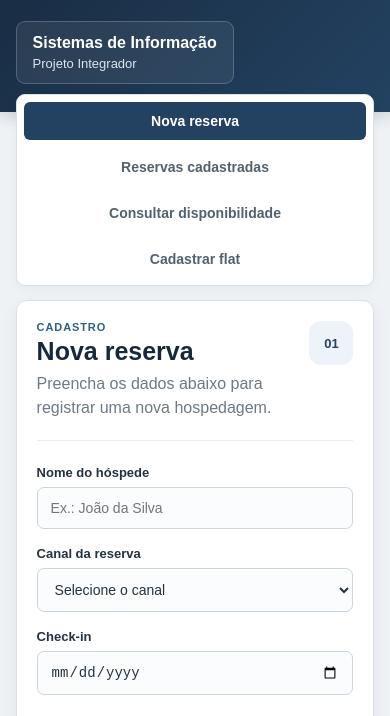
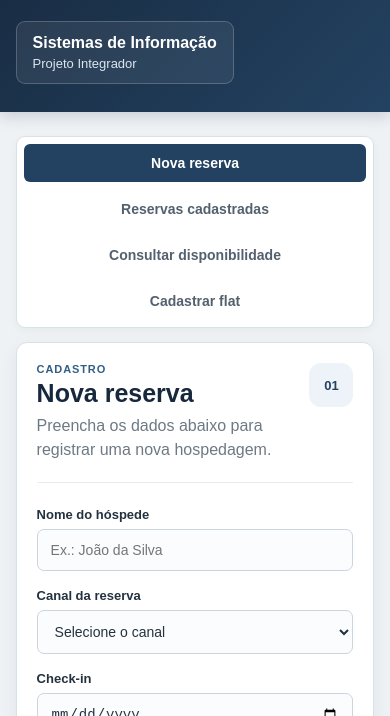
Before and after one commit to wagnerfilho05/Altius-Hub-, a website: page public/index.html in a window 390 px wide. Shown: the part 128-844 px from the top of the page. Drawn offline with Linux system fonts and the light colour scheme; no server answers.

Commit message:
Ajusta layout após remoção do resumo

```diff
--- a/public/style.css
+++ b/public/style.css
@@ -98,7 +98,7 @@ body {
 main {
   width: 92%;
   max-width: 1120px;
-  margin: -28px auto 40px;
+  margin: 24px auto 40px;
 }
 
 .painel-resumo {
@@ -536,9 +536,6 @@ footer div span {
     grid-template-columns: 1fr;
   }
 
-  main {
-    margin-top: -18px;
-  }
 }
 
 @media (max-width: 650px) {
```
